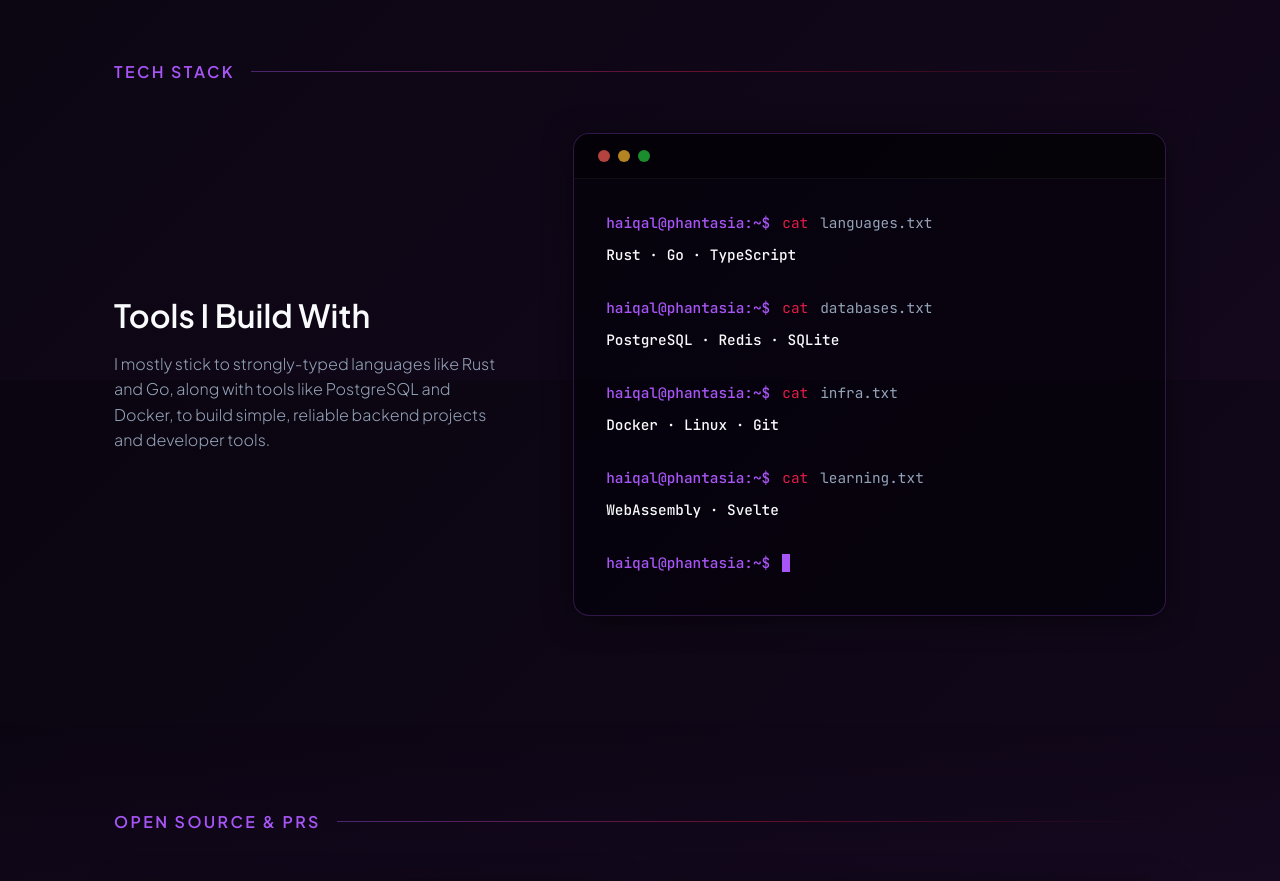
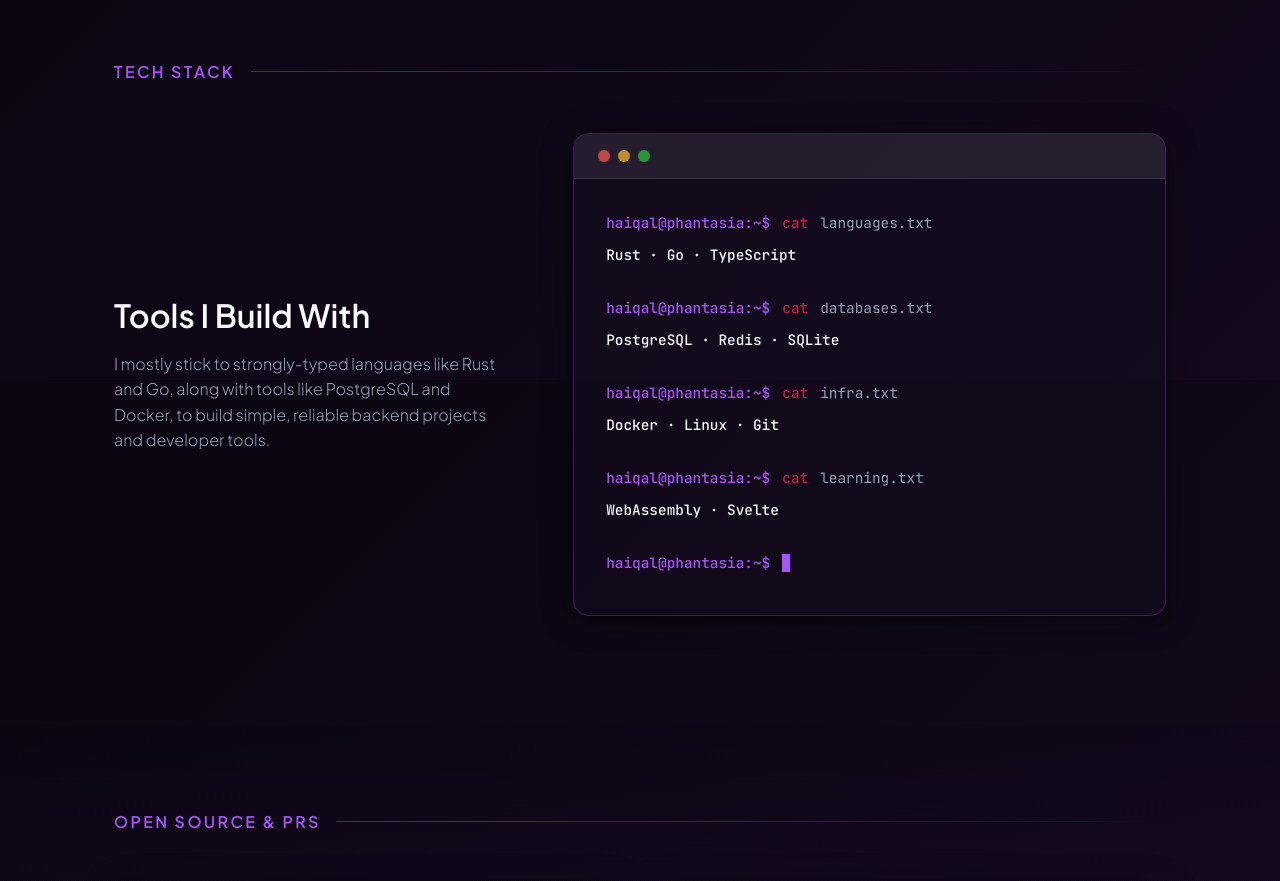
Before and after one commit to Isvane/phantasia, a SvelteKit app: page / in a window 1280 px wide. Shown: the part 1220-2101 px from the top of the page. Built offline with nearby package versions, Linux system fonts and the light colour scheme.

Commit message:
style(ui): update CLI terminal contrast

```diff
--- a/src/routes/+page.svelte
+++ b/src/routes/+page.svelte
@@ -514,7 +514,7 @@
     .tech-cli {
         font-family: var(--font-mono);
         overflow: hidden;
-        background: rgba(5, 2, 10, 0.7);
+        background: var(--surface);
     }
 
     .tech-cli:hover {
@@ -524,11 +524,11 @@
     }
 
     .cli-header {
-        background: rgba(0, 0, 0, 0.4);
+        background: rgba(255, 255, 255, 0.08);
         padding: 1rem 1.5rem;
         display: flex;
         gap: 0.5rem;
-        border-bottom: 1px solid rgba(255, 255, 255, 0.05);
+        border-bottom: 1px solid rgba(255, 255, 255, 0.1);
     }
 
     .dot.stack {
```
Also changed, not shown: src/lib/assets/profile.jpg.
